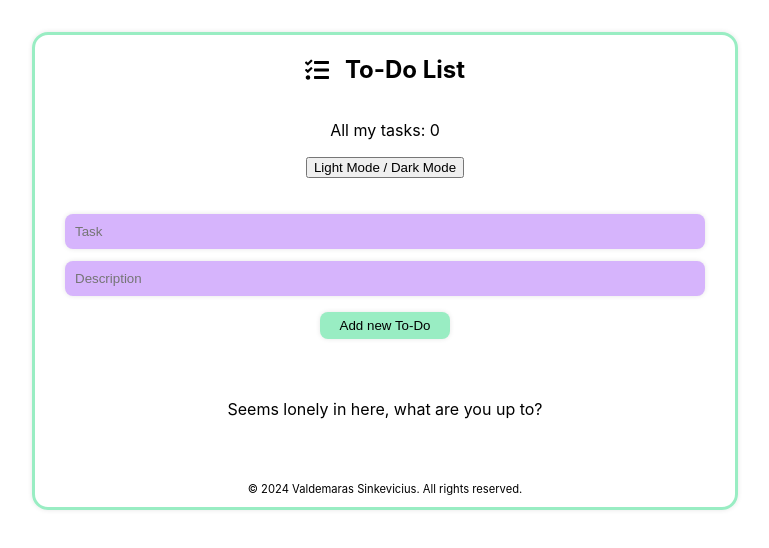
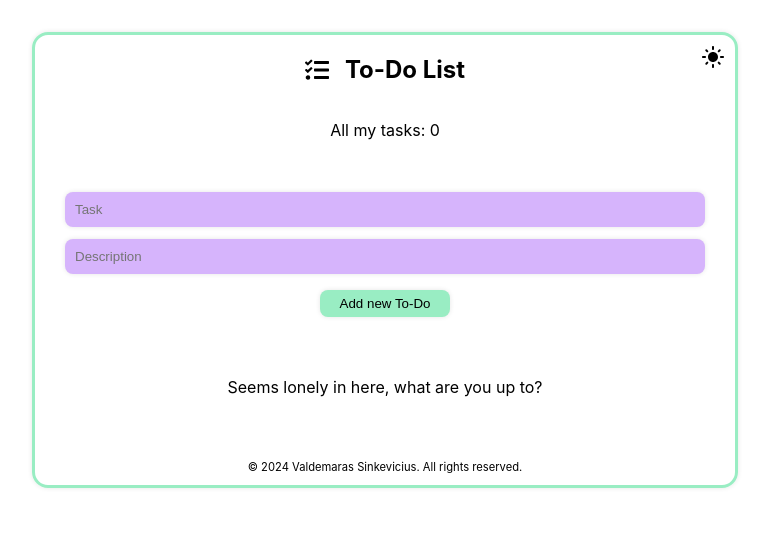
Before and after one commit to valsin132/TO-DO-APP, a React (Vite) app: page / in a window 1280 px wide. Shown: the top 548 px of the page, without its empty margins (255-1024 px from the left). Built offline with nearby package versions, Linux system fonts and the light colour scheme.

Commit message:
added theme mode icon

```diff
--- a/src/components/Navbar.jsx
+++ b/src/components/Navbar.jsx
@@ -15,8 +15,8 @@ const Navbar = () => {
                 <FaTasks className='logo-icon' />
                 <h1 className='logo-name'>To-Do List</h1>
             </div>
+            <ThemeToggle />
             <p>All my tasks: {tasks.length}</p>
-            <ThemeToggle />
         </nav>
     );
 }
--- a/src/components/ThemeToggle.jsx
+++ b/src/components/ThemeToggle.jsx
@@ -1,10 +1,11 @@
 import { useContext } from 'react'
 import { ThemeContext } from '../contexts/ThemeContext'
+import { MdLightMode } from "react-icons/md";
 
 const ThemeToggle = () => {
     const {toggleTheme} = useContext(ThemeContext)
     return (
-        <button onClick={toggleTheme}>Light Mode / Dark Mode</button>
+        <MdLightMode className='theme-mode-icon' onClick={toggleTheme} />
      );
 }
 
--- a/src/index.css
+++ b/src/index.css
@@ -25,6 +25,7 @@ body {
 
 .nav-wrapper {
   text-align: center;
+  position: relative;
 }
 
 .logo {
@@ -43,6 +44,15 @@ body {
 
 .logo-name {
   margin: 10px 0;
+}
+
+.theme-mode-icon {
+  height: 1.5rem;
+  width: 1.5rem;
+  cursor: pointer;
+  position: absolute;
+  right: 10px;
+  top: 10px;
 }
 
 .task-list {
```
